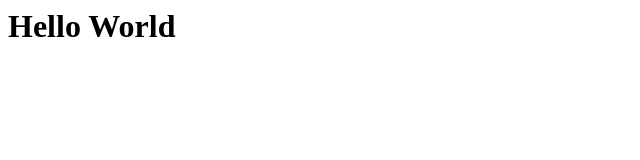
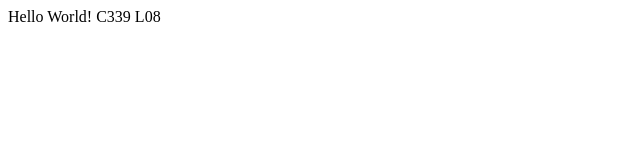
Before and after one commit to sixphor/C339_L08, a plain HTML site: page index.html in a window 1280 px wide. Shown: the whole page, without its empty margins (0-640 px from the left). Drawn offline with Linux system fonts and the light colour scheme.

Commit message:
put in html tags

```diff
--- a/index.html
+++ b/index.html
@@ -1 +1,7 @@
-<h1>Hello World</h1>
+<html>
+<head>
+</head>
+<body>
+  Hello World! C339 L08
+</body>
+</html>
```
